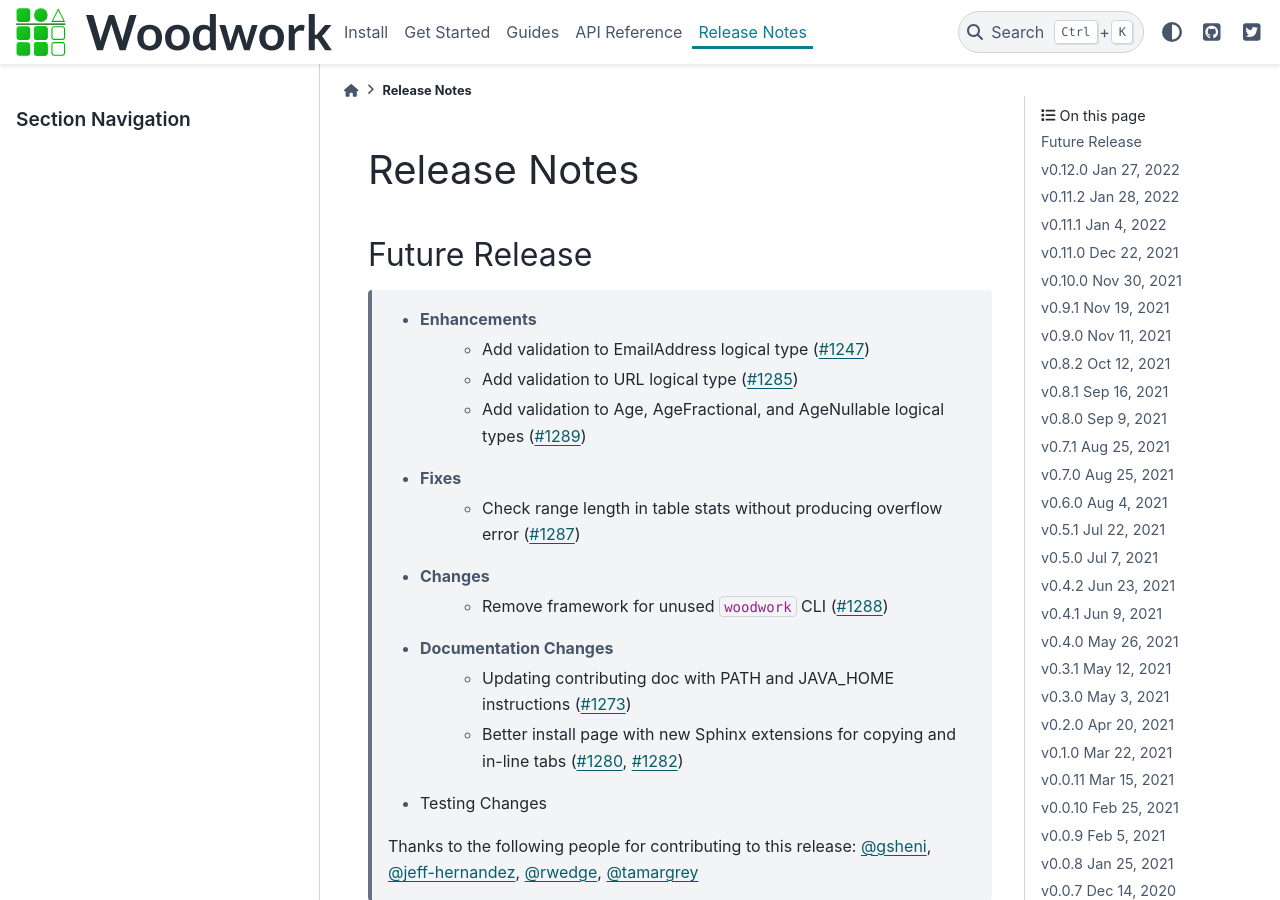
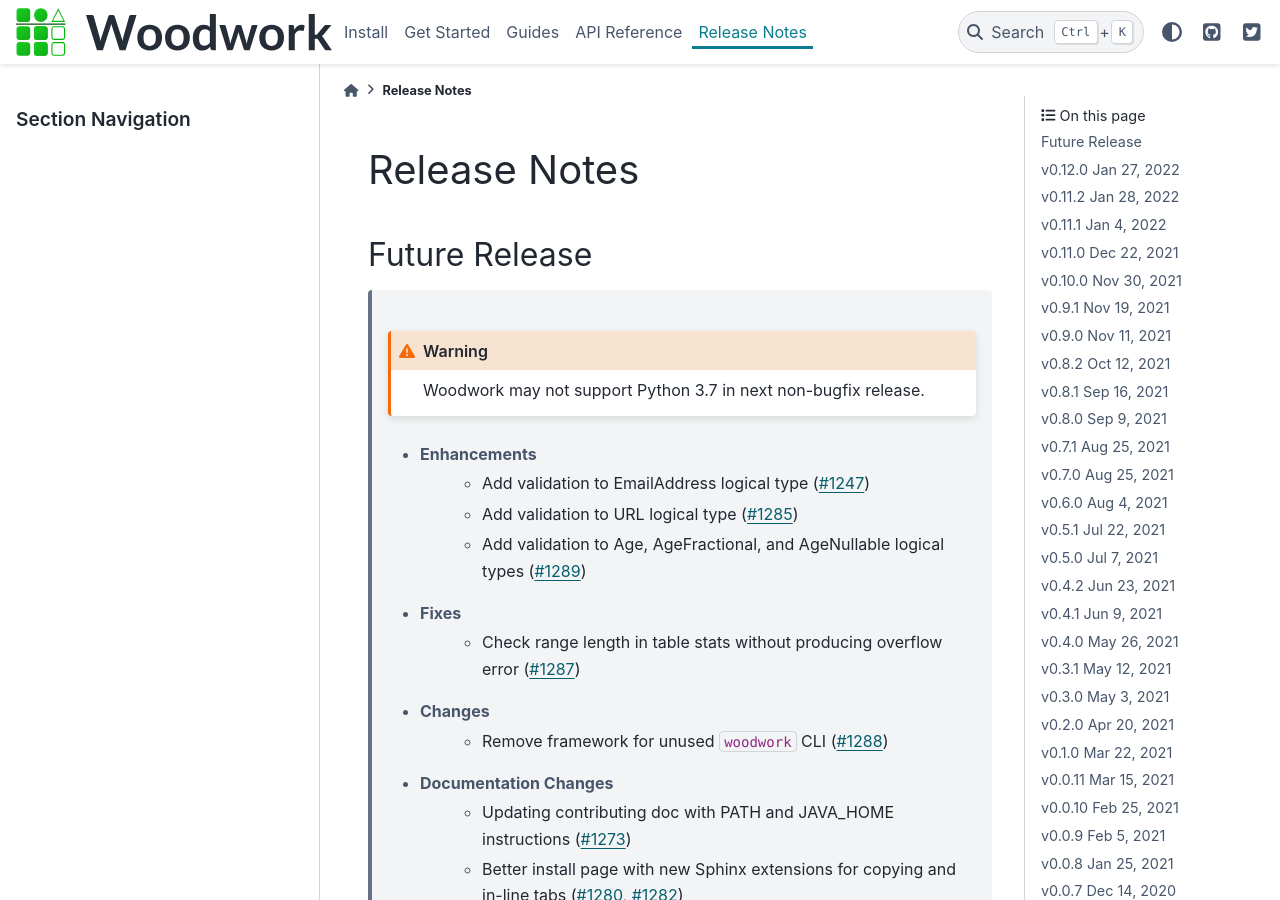
Before and after one commit to alteryx/woodwork, a Sphinx documentation site: the page built from docs/source/release_notes.rst, in a window 1280 px wide and 900 px high. Built offline with Sphinx 7.4.7 and the PyData theme 0.15.4, drawn with Linux system fonts in a browser that asks for light colours; comment, search, counter and statistics services are not loaded.

Commit message:
update release notes

```diff
--- a/docs/source/release_notes.rst
+++ b/docs/source/release_notes.rst
@@ -5,6 +5,9 @@
 
 Future Release
 ==============
+    .. warning::
+        Woodwork may not support Python 3.7 in next non-bugfix release.
+
     * Enhancements
         * Add validation to EmailAddress logical type (:pr:`1247`)
         * Add validation to URL logical type (:pr:`1285`)
```
